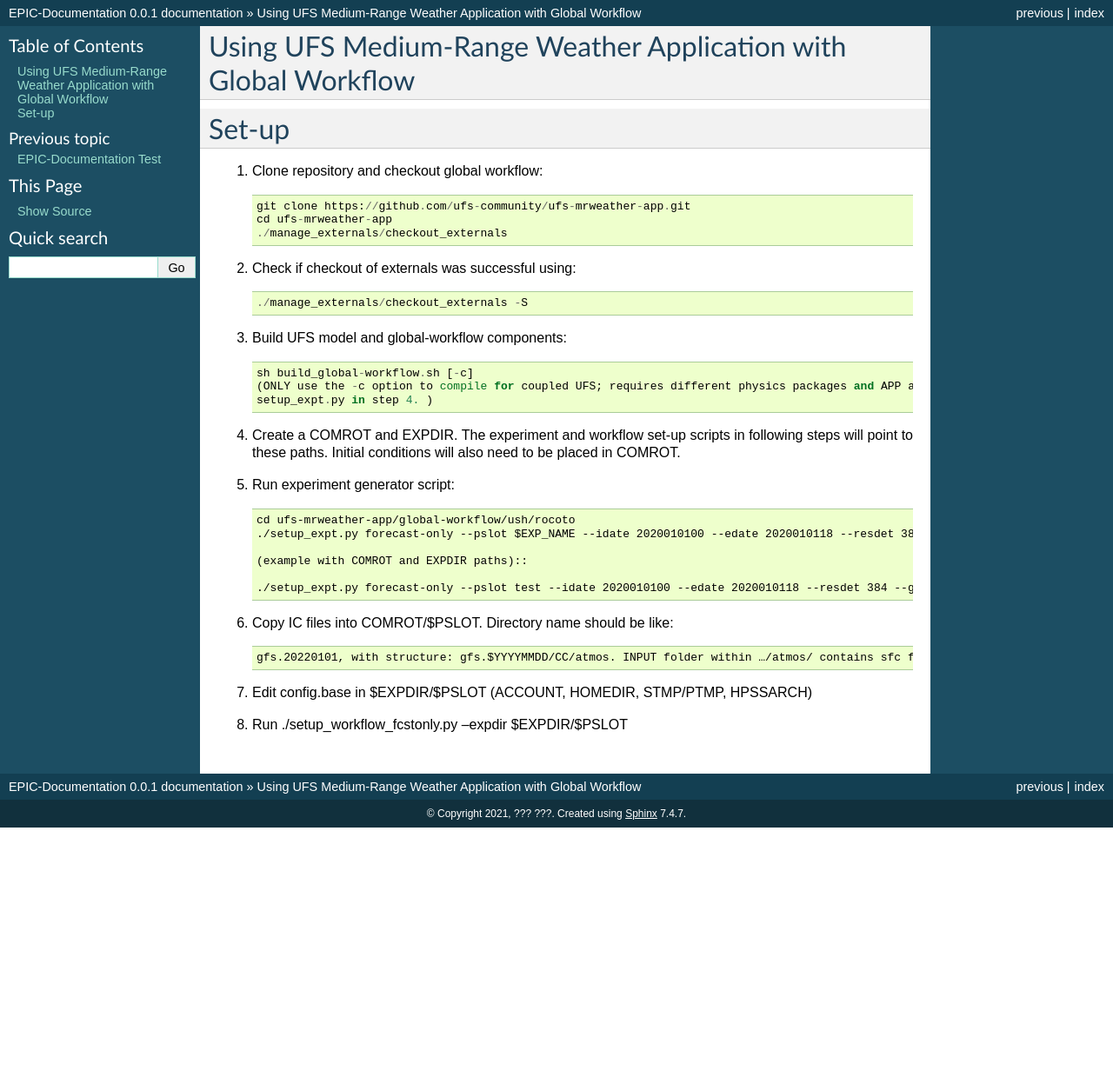
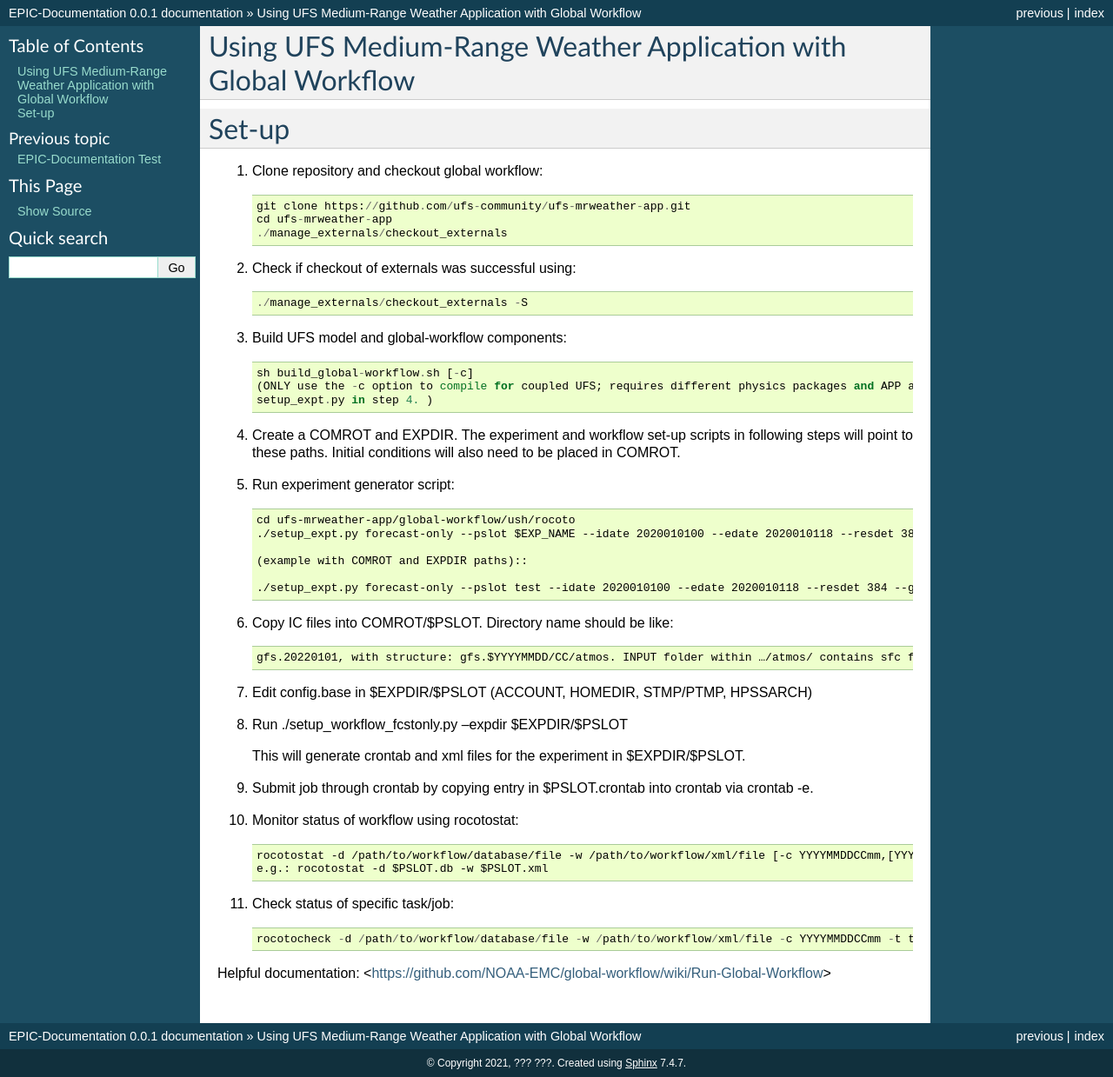
Before and after one commit to jkbk2004/mrw-docs, a Sphinx documentation site: the page built from docs/source/mrwflow.rst, in a window 1280 px wide. Shown: the whole page at 87% size. Built offline with Sphinx 7.4.7, drawn with Linux system fonts in a browser that asks for light colours; before the commit the page ends 952 px from its top, so only the background shows below that.

Commit message:
Update mrwflow.rst

```diff
--- a/docs/source/mrwflow.rst
+++ b/docs/source/mrwflow.rst
@@ -38,3 +38,20 @@
 7. Edit config.base in $EXPDIR/$PSLOT (ACCOUNT, HOMEDIR, STMP/PTMP, HPSSARCH)
 
 8. Run ./setup_workflow_fcstonly.py --expdir $EXPDIR/$PSLOT
+
+   This will generate crontab and xml files for the experiment in $EXPDIR/$PSLOT.
+
+9.  Submit job through crontab by copying entry in $PSLOT.crontab into crontab via crontab -e.
+
+10. Monitor status of workflow using rocotostat::
+
+      rocotostat -d /path/to/workflow/database/file -w /path/to/workflow/xml/file [-c YYYYMMDDCCmm,[YYYYMMDDCCmm,...]] [-t taskname,[taskname,...]] [-s] [-T]
+      e.g.: rocotostat -d $PSLOT.db -w $PSLOT.xml
+
+11. Check status of specific task/job::
+
+      rocotocheck -d /path/to/workflow/database/file -w /path/to/workflow/xml/file -c YYYYMMDDCCmm -t taskname
+
+
+Helpful documentation:
+<https://github.com/NOAA-EMC/global-workflow/wiki/Run-Global-Workflow>
```
